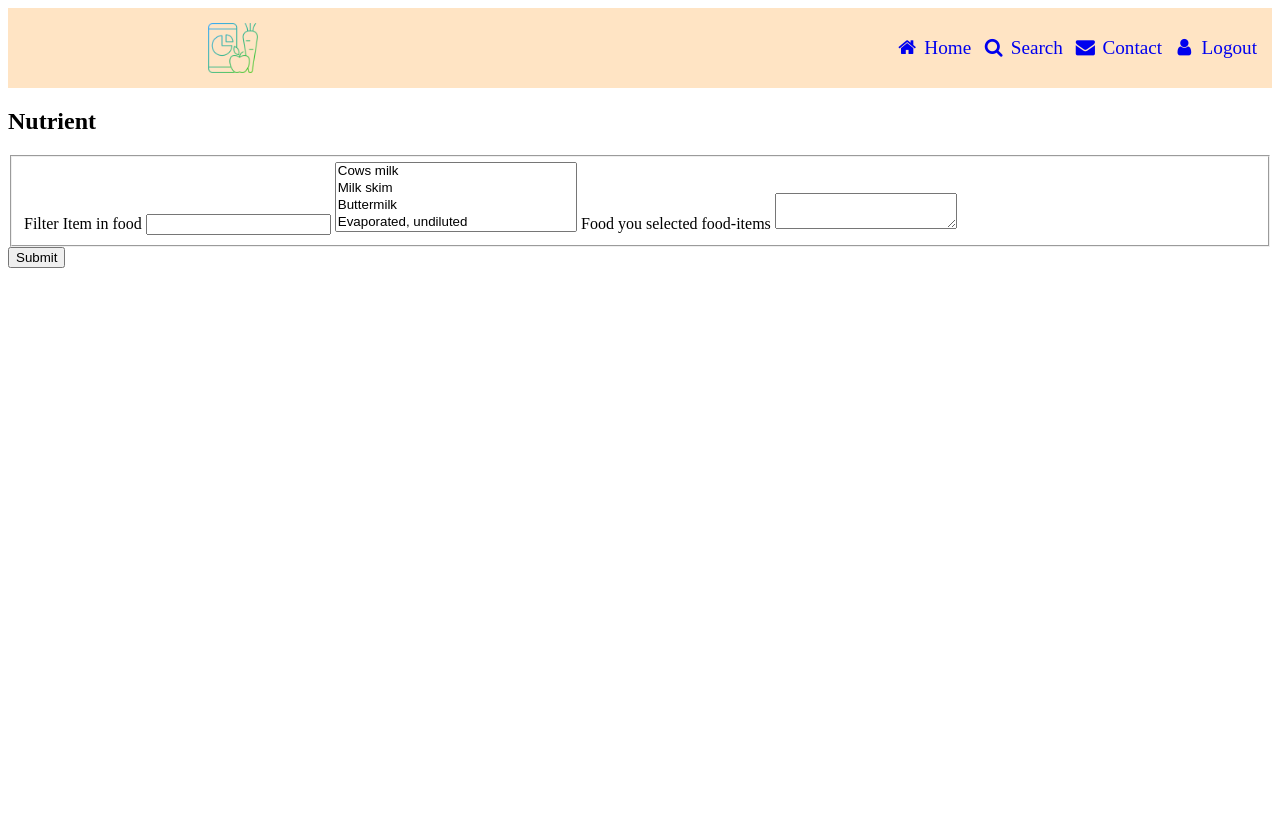
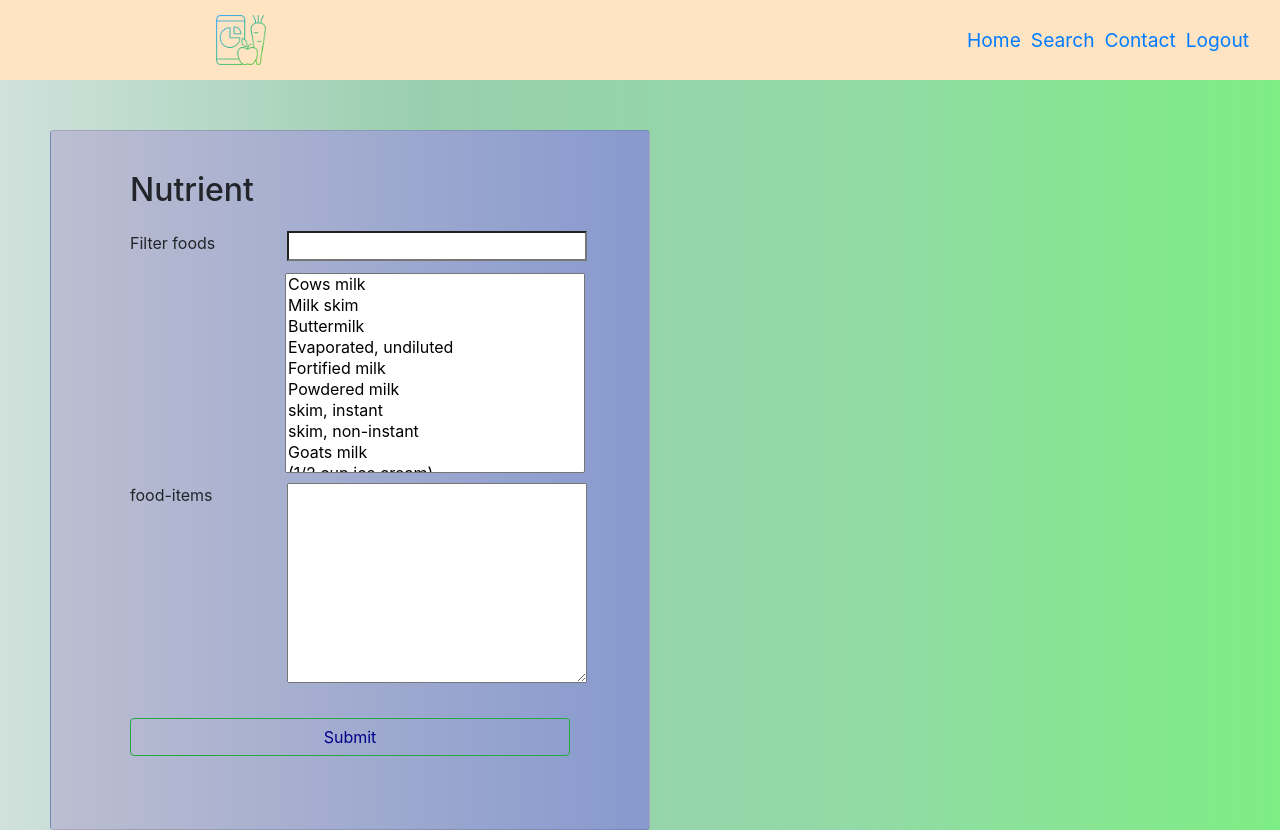
Before and after one commit to KalWardinX/health_tracker, a Flask app: page /home in a window 1280 px wide. Before the commit the page ends 268 px from the top, so only its background shows below. Run offline with Flask 3, Linux system fonts and the light colour scheme; some libraries are stand-ins or nearby versions.

Commit message:
nutrition and exercise styling

```diff
--- a/templates/base.html
+++ b/templates/base.html
@@ -3,12 +3,15 @@
     <meta charset="UTF-8">
     <meta name="viewport" content="width=device-width, initial-scale=1.0">
     <title>{{ title }}</title>
-    <link rel="stylesheet" href="https://cdnjs.cloudflare.com/ajax/libs/font-awesome/4.7.0/css/font-awesome.min.css">
+    <link rel="stylesheet" href="https://maxcdn.bootstrapcdn.com/bootstrap/4.5.2/css/bootstrap.min.css">
     <link rel="stylesheet" href="./static/styles.css">
 </head>
-<body>
+<body style="background-image: linear-gradient(to right, rgb(209, 225, 221), rgb(153, 207, 174), rgb(146, 218, 166), rgb(126, 237, 132)) ;">
     <div>
         {% block content %} {% endblock %}
     </div>
+    <script src="https://code.jquery.com/jquery-3.5.1.slim.min.js"></script>
+    <script src="https://cdn.jsdelivr.net/npm/@popperjs/core@2.9.2/dist/umd/popper.min.js"></script>
+    <script src="https://stackpath.bootstrapcdn.com/bootstrap/4.5.2/js/bootstrap.min.js"></script>
 </body>
 </html>
--- a/templates/home.html
+++ b/templates/home.html
@@ -19,25 +19,49 @@
         </div>
     </div>
 </div>
-<div class="nutrition-form">
-    <h2>Nutrient</h2>
+<div class="card" style="display: flex; justify-content: center; align-items: center;
+margin-top: 50px; width:600px; height: 700px; margin-left:50px;
+padding: 20px 20px 20px 20px; opacity: 1; flex-direction: column;
+background-image: linear-gradient(to right, rgb(188, 190, 209), rgb(135, 153, 206));">
+<div class="card-body">
+    <div class="container">
+    <div class="row">
+    <h2 class="card-title">Nutrient</h2>
+    </div>
+    <div class="row">
     <form method="post">
         {{ form.hidden_tag() }}
         <fieldset>
-            <label for="food-item-search">Filter Item in food</label>
-            <input type="search" name="food-item-search" id="filter_item" oninput="filterItems('filter_item', 'select_food')">
+        <div class="row" style="margin-top: 10px; margin-bottom: 5px;">
+            <div class="col-lg-4">
+            <label for="food-item-search">Filter foods</label>
+            </div>
+            <div class="col-lg-8">
+            <input style="width: 300px;" type="search" name="food-item-search" id="filter_item" oninput="filterItems('filter_item', 'select_food')">
+            </div>
+        </div>
+        <div class="row" style="margin-top: 10px; margin-bottom: 5px; margin-left: 155px;">
             <label for="food-items"></label>
-            <select name="food-items" id="select_food" class="listbox" multiple>
+            <select style="height: 200px; width: 300px;" name="food-items" id="select_food" class="listbox" multiple>
                 {% for index, item in data %}
                 <option value="{{ index }}" onclick="addToText('{{item}}','{{index}}', 'text_food_list', '')">{{item}}</option>
                 {% endfor %}
             </select>
-            <label for="food-list">Food you selected</label>
+        </div>
+        <div class="row" style="margin-top: 10px; margin-bottom: 5px;">
+            <!-- <label for="food-list">Food you selected</label> -->
             <!-- <textarea name="food-list" id="text_food_list"></textarea> -->
+            <div class="col-lg-4">
             {{ form.food_items.label() }}
-            {{ form.food_items(id='text_food_list') }}
+            </div>
+            <div class="col-lg-8">
+            {{ form.food_items(id='text_food_list', style="width: 300px; height: 200px;") }}
+            </div>
+        </div>
         </fieldset>
-        {{ form.submit() }}
+        <div style="display: flex; justify-content: center; align-items: center; margin-top: 30px;">
+            {{ form.submit(class="btn btn-outline-success btn-block s-btn") }}
+        </div>
     </form>
     <script>
         function filterItems(searchInputId, listId) {
@@ -104,18 +128,22 @@
 
         }
     </script>
-
+    <div class="row">
     {% with messages = get_flashed_messages(with_categories=true) %}
         {% if messages %}
             <ul>
                 {% for category, message in messages %}
+                <div class="row">
                     <li style="color: red ;">{{ message }}</li>
+                </div>
                 {% endfor %}
             </ul>
         {% endif %}
     {% endwith %}
-
-
+    </div>
+    </div>
+    </div>
+</div>
 </div>
 
 {% endblock content %}
```
Also changed, not shown: templates/home2.html (+36 -10 lines), health-tracker.db.
